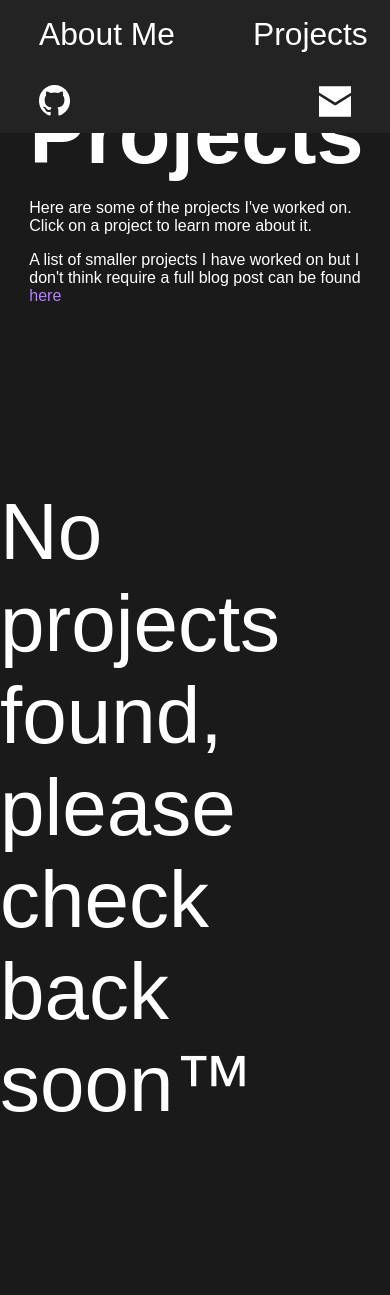
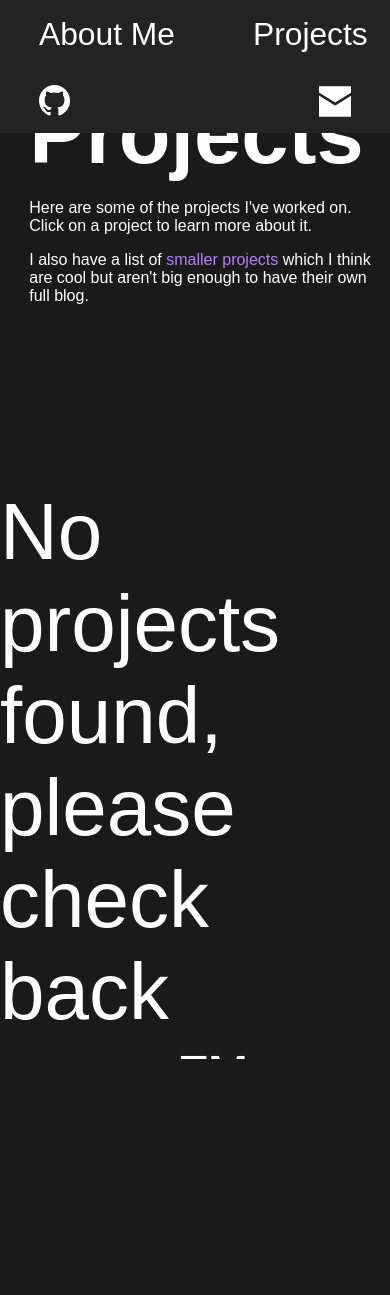
Before and after one commit to Mole1424/website, a Flask app: page /projects in a window 390 px wide. After the commit the page ends 1059 px from the top, so only its background shows below. Run offline with Flask 3, Linux system fonts and the light colour scheme; parts of the project's set-up code (start-up, migrations or seed data) failed here and were passed over.

Commit message:
updates to small projects

```diff
--- a/static/css/projects.css
+++ b/static/css/projects.css
@@ -122,7 +122,7 @@
 @media screen and (max-width: 566px) {
     .projects {
         width: 100vw;
-        min-height: 92vh;
+        height: 92vh;
         margin: 0 auto;
         display: flex;
         flex-direction: column;
@@ -142,6 +142,7 @@
     }
 
     .project {
+        height: 100%;
         width: 80vw;
         flex-shrink: 0;
         scroll-snap-align: center;
--- a/templates/projects.html
+++ b/templates/projects.html
@@ -5,8 +5,8 @@
             Here are some of the projects I've worked on. Click on a project to learn more about it.
         </p>
         <p>
-            A list of smaller projects I have worked on but I don't think require a full blog post can be found <a
-                href="/projects/smallprojects">here</a>
+            I also have a list of <a href="/projects/smallprojects">smaller projects</a> which I think are cool
+            but aren't big enough to have their own full blog.
         </p>
     </div>
     <div class="projectcards">
--- a/templates/smallprojects.html
+++ b/templates/smallprojects.html
@@ -20,7 +20,7 @@
         </li>
         {% else %}
         <li>
-            <p>No small projects yet :(</p>
+            <p>No small projects yet :(, please check back soon™</p>
         </li>
         {% endfor %}
     </ul>
```
